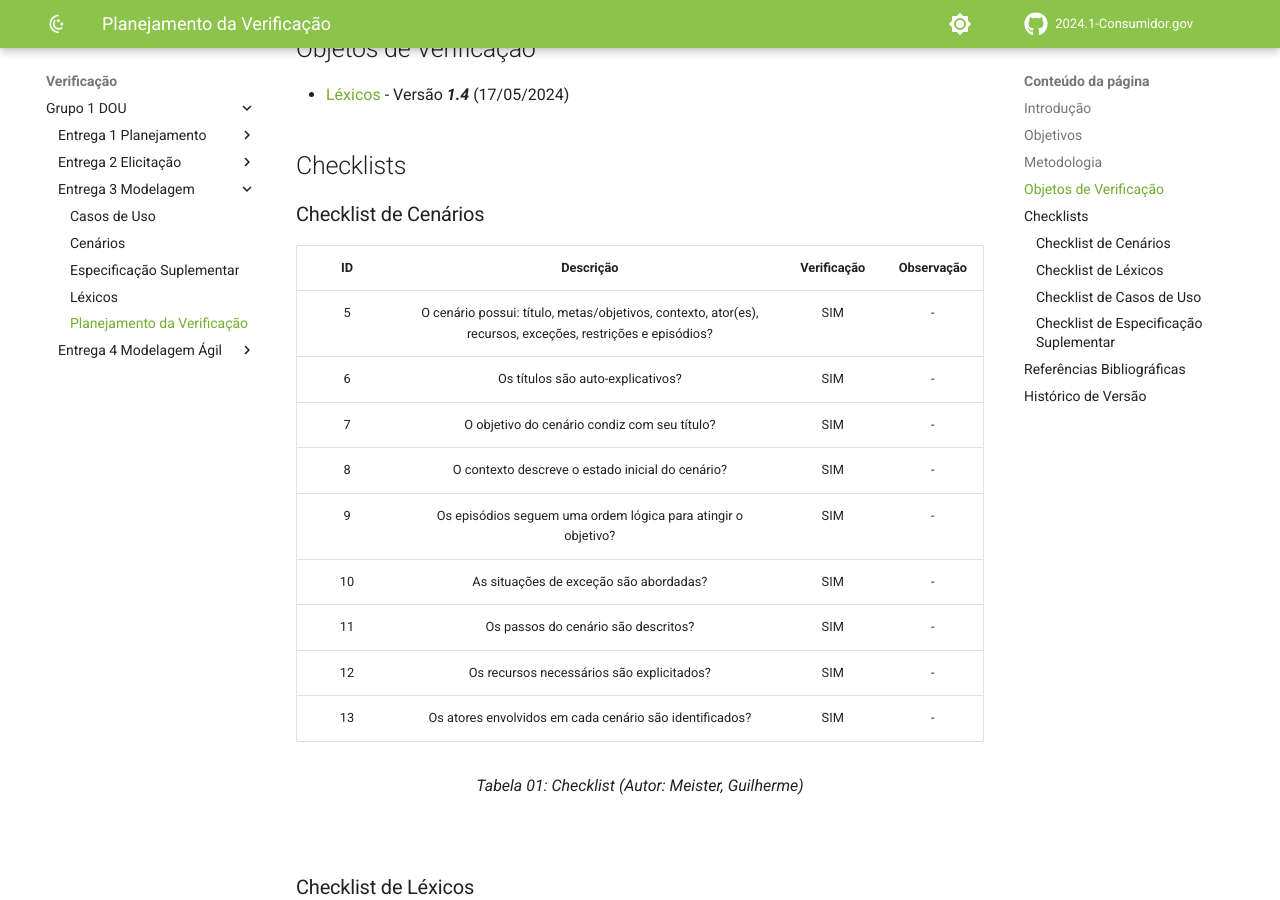
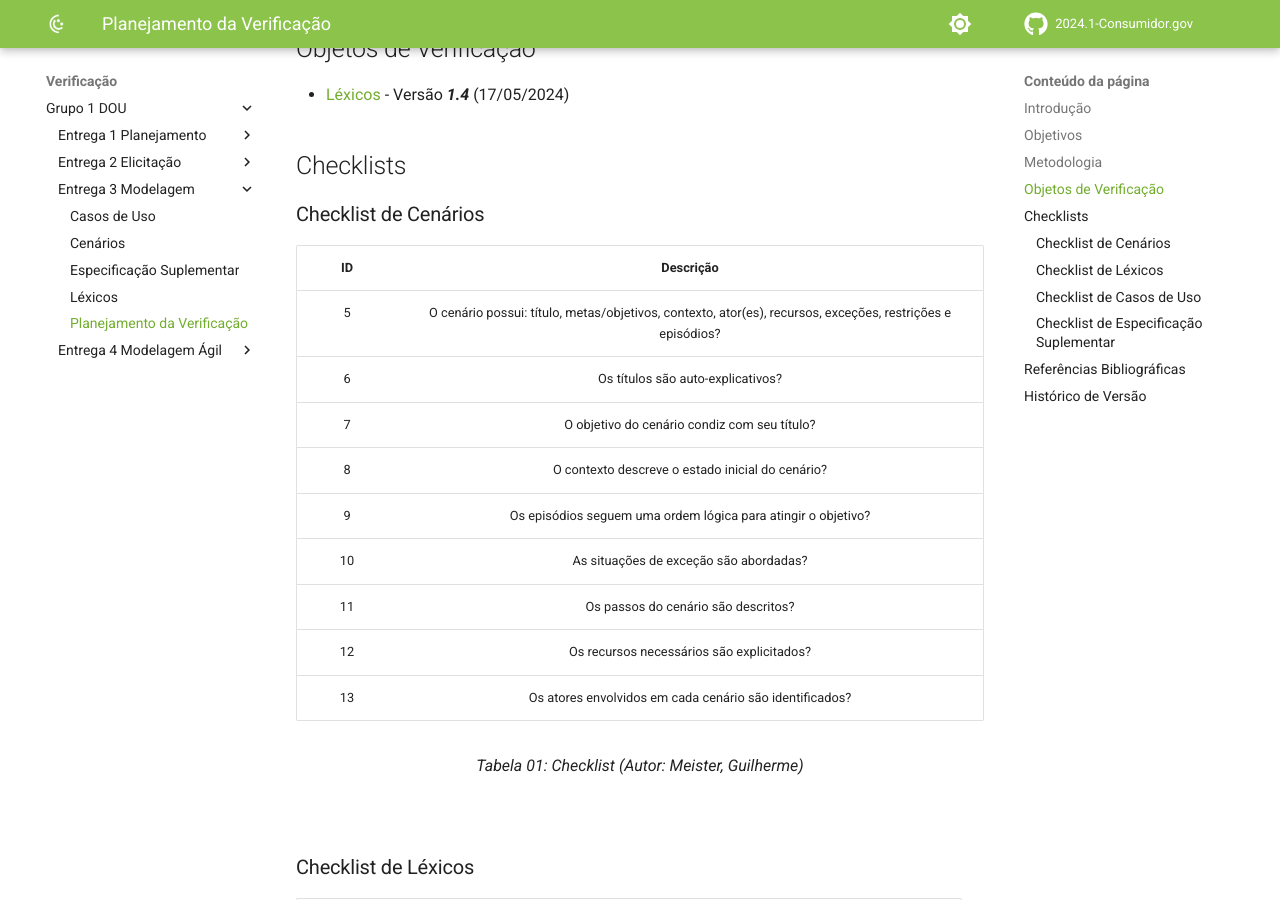
Before and after one commit to Requisitos-de-Software/2024.1-Grupo08, an MkDocs documentation site: the page built from docs/Verificação/Grupo 1 - DOU/Entrega 3 - Modelagem/planejamento.md, in a window 1280 px wide and 900 px high, scrolled down 994 px. Built offline with MkDocs 1.6.1 and Material for MkDocs 9.7.7, drawn with Linux system fonts in a browser that asks for light colours; comment, search, counter and statistics services are not loaded.

Commit message:
Update planejamento.md

```diff
--- a/docs/Verificação/Grupo 1 - DOU/Entrega 3 - Modelagem/planejamento.md
+++ b/docs/Verificação/Grupo 1 - DOU/Entrega 3 - Modelagem/planejamento.md
@@ -30,17 +30,17 @@ A metodologia utilizada segue até a **Inspeção**, cujo objetivo é averiguar
 
 ### Checklist de Cenários
 
-| ID | Descrição | Verificação | Observação
-| :--: | :-----: | :---------: | :--------: |
-| 5 | O cenário possui: título, metas/objetivos, contexto, ator(es), recursos, exceções, restrições e episódios? | SIM | - |
-| 6 | Os títulos são auto-explicativos? | SIM | - |
-| 7 | O objetivo do cenário condiz com seu título? | SIM | - |
-| 8 | O contexto descreve o estado inicial do cenário? | SIM | - |
-| 9 | Os episódios seguem uma ordem lógica para atingir o objetivo? | SIM | - |
-| 10 | As situações de exceção são abordadas? | SIM | - |
-| 11 | Os passos do cenário são descritos? | SIM | - |
-| 12 | Os recursos necessários são explicitados?  | SIM | - |
-| 13 | Os atores envolvidos em cada cenário são identificados?  | SIM | - |
+| ID | Descrição |
+| :--: | :-----: |
+| 5 | O cenário possui: título, metas/objetivos, contexto, ator(es), recursos, exceções, restrições e episódios? |
+| 6 | Os títulos são auto-explicativos? |
+| 7 | O objetivo do cenário condiz com seu título? |
+| 8 | O contexto descreve o estado inicial do cenário? |
+| 9 | Os episódios seguem uma ordem lógica para atingir o objetivo? |
+| 10 | As situações de exceção são abordadas? |
+| 11 | Os passos do cenário são descritos? |
+| 12 | Os recursos necessários são explicitados?  |
+| 13 | Os atores envolvidos em cada cenário são identificados?  |
 
 
 <div align="center">
```
